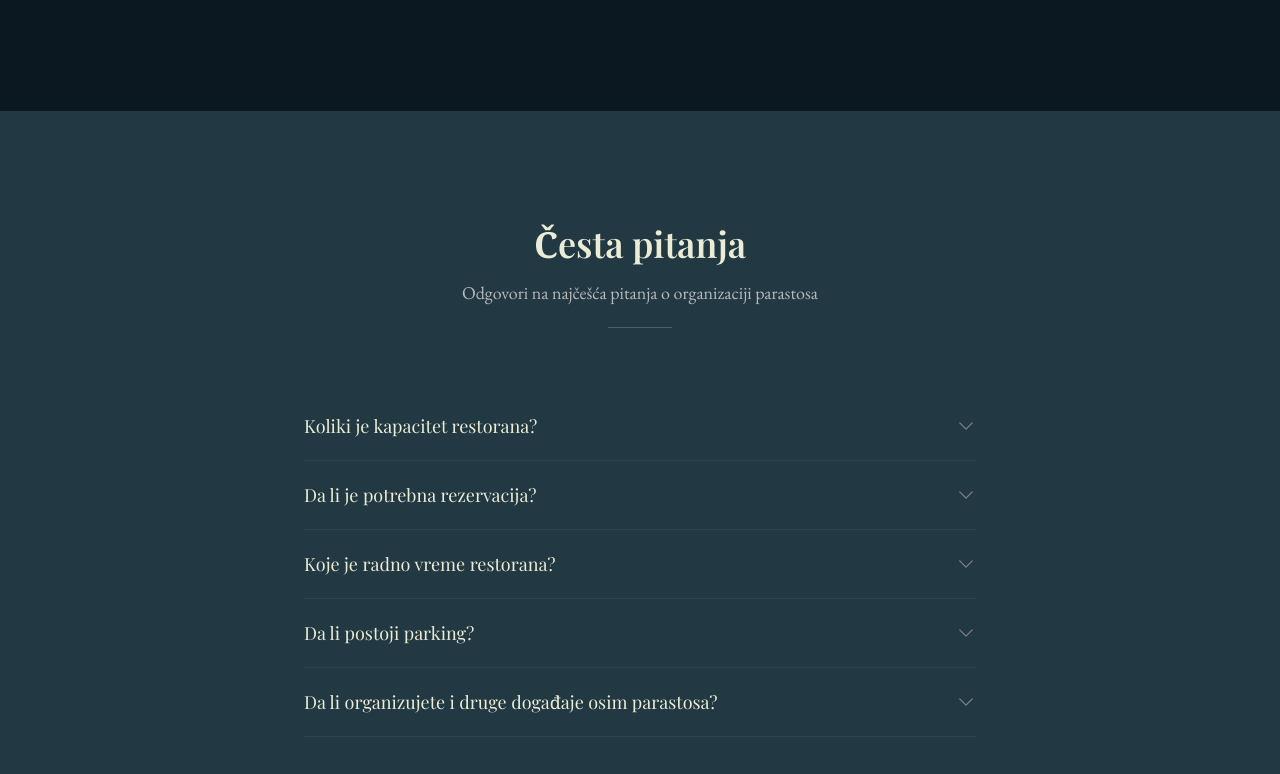
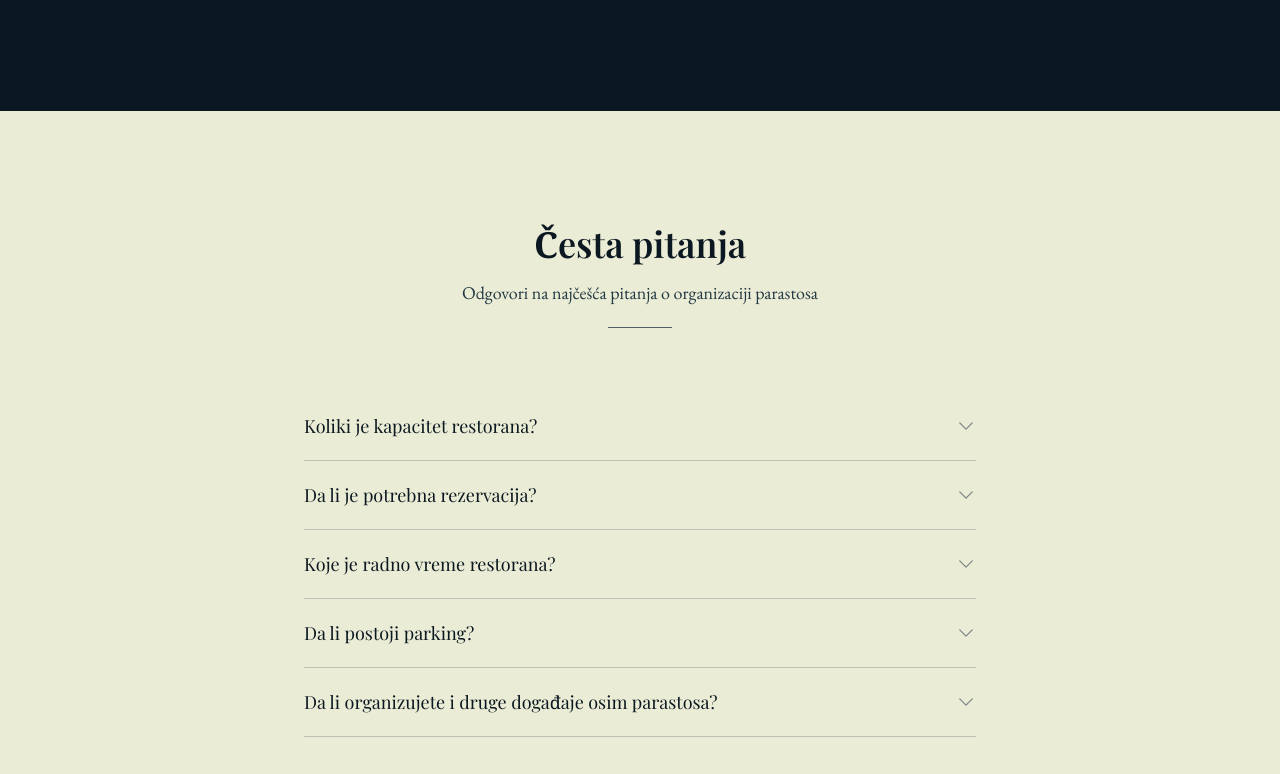
Before and after one commit to teaaaaaaaaaaaaaaaaaa/memorial-service-restaurant-website, a React (Vite) app: page / in a window 1280 px wide. Shown: the part 3426-4200 px from the top of the page. Built offline with nearby package versions, Linux system fonts and the light colour scheme.

Commit message:
colors changed

```diff
--- a/src/components/sections/FAQ.jsx
+++ b/src/components/sections/FAQ.jsx
@@ -14,7 +14,7 @@ export default function FAQ({ faq }) {
   return (
     <section
       id="faq"
-      className="section-padding bg-sedef-dark"
+      className="section-padding bg-sedef-lightest text-sedef-darkest"
       aria-labelledby="faq-heading"
     >
       <div className="section-container">
@@ -22,6 +22,7 @@ export default function FAQ({ faq }) {
           title="Česta pitanja"
           subtitle="Odgovori na najčešća pitanja o organizaciji parastosa"
           id="faq-heading"
+          light={true}
         />
 
         <dl
--- a/src/components/ui/FaqItem.jsx
+++ b/src/components/ui/FaqItem.jsx
@@ -10,10 +10,10 @@ export default function FaqItem({ item, isOpen, onToggle }) {
           className="
             w-full flex items-center justify-between
             py-5 text-left
-            font-playfair text-lg text-sedef-lightest
+            font-playfair text-lg text-sedef-darkest
             transition-colors duration-200
-            hover:text-sedef-light
-            focus-visible:outline-none focus-visible:text-sedef-light
+            hover:text-sedef-mid
+            focus-visible:outline-none focus-visible:text-sedef-mid
           "
         >
           <span>{item.question}</span>
@@ -37,7 +37,7 @@ export default function FaqItem({ item, isOpen, onToggle }) {
         className="overflow-hidden transition-all duration-400 ease-in-out"
         style={{ maxHeight: isOpen ? '500px' : '0' }}
       >
-        <p className="font-garamond text-base text-sedef-light leading-relaxed pb-5 pt-1">
+        <p className="font-garamond text-base text-sedef-mid leading-relaxed pb-5 pt-1">
           {item.answer}
         </p>
       </dd>
```
